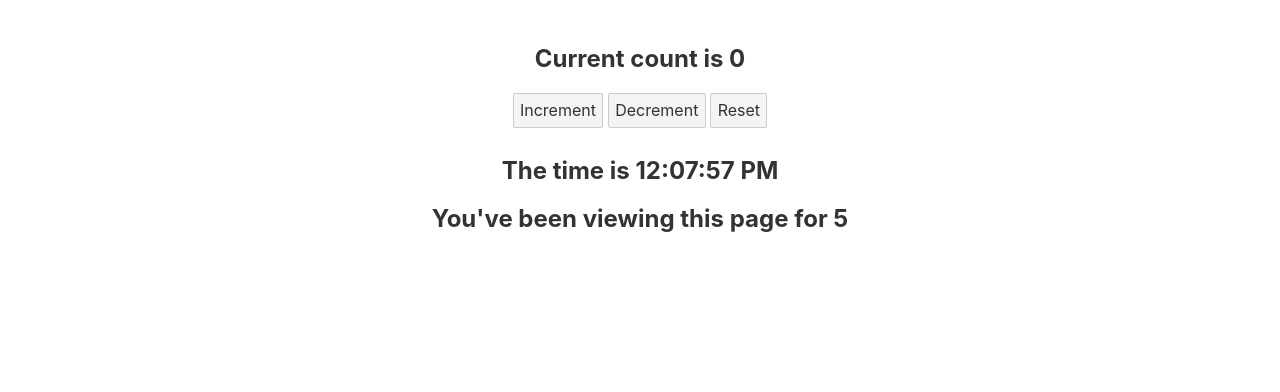
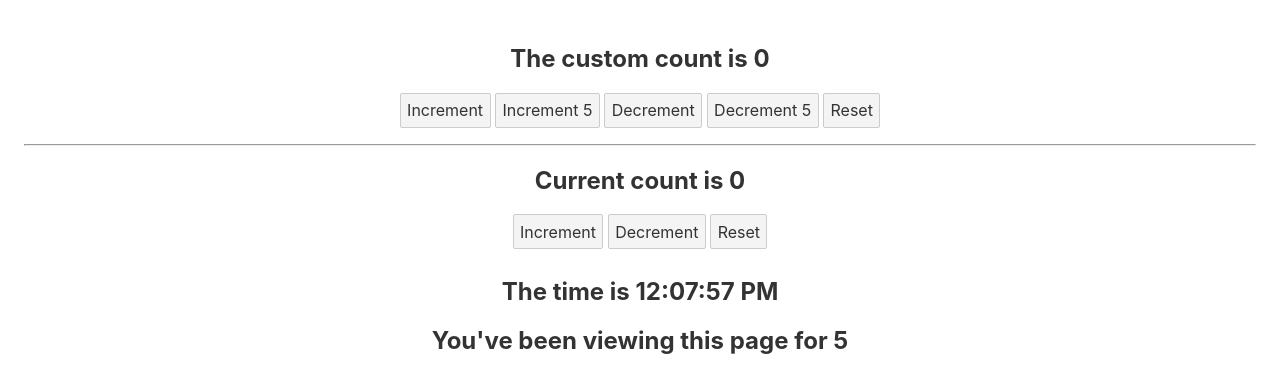
Before and after one commit to gopinav/Svelte-Tutorials, a Svelte app in the folder svelte-stores/: page / in a window 1280 px wide. Shown: the top 392 px of the page. Built offline with nearby package versions, Linux system fonts and the light colour scheme.

Commit message:
Custom stores

```diff
--- a/svelte-stores/src/components/Display.svelte
+++ b/svelte-stores/src/components/Display.svelte
@@ -1,6 +1,6 @@
 <script>
   //   import { onDestroy } from 'svelte'
-  import { count } from '../stores/stores'
+  import { count, customCount } from '../stores/stores'
 
   //   let counter
 
@@ -11,4 +11,13 @@
   //   onDestroy(unsubscribe)
 </script>
 
+<h2>The custom count is {$customCount}</h2>
+
+<button on:click={() => customCount.increment()}>Increment</button>
+<button on:click={() => customCount.increment(5)}>Increment 5</button>
+<button on:click={() => customCount.decrement()}>Decrement</button>
+<button on:click={() => customCount.decrement(5)}>Decrement 5</button>
+<button on:click={customCount.reset}>Reset</button>
+
+<hr />
 <h2>Current count is {$count}</h2>
--- a/svelte-stores/src/stores/stores.js
+++ b/svelte-stores/src/stores/stores.js
@@ -17,3 +17,16 @@
 export const elapsedTime = derived(time, $time =>
   Math.round(($time - start) / 1000)
 )
+
+function createCount() {
+  const { subscribe, set, update } = writable(0)
+
+  return {
+    subscribe,
+    increment: (size = 1) => update(n => n + size),
+    decrement: (size = 1) => update(n => n - size),
+    reset: () => set(0)
+  }
+}
+
+export const customCount = createCount()
```
